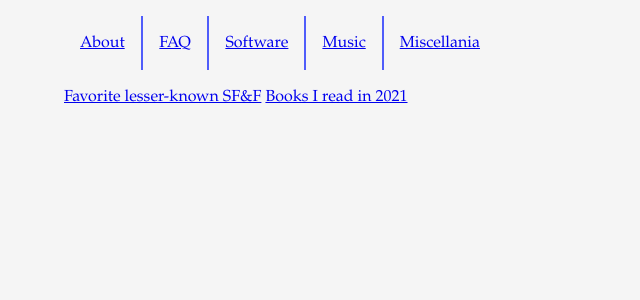
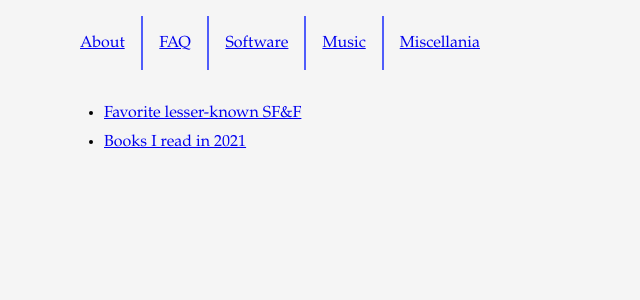
Before and after one commit to ForrestWeiswolf/forrestweiswolf.github.io, a Jekyll site: the page built from miscellania.html, in a window 1280 px wide. Shown: the top 300 px of the page, without its empty margins (0-640 px from the left). Built offline with Jekyll 4.4.1, drawn with Linux system fonts in a browser that asks for light colours.

Commit message:
Make Miscleania a list

```diff
--- a/miscellania.html
+++ b/miscellania.html
@@ -2,7 +2,11 @@
 layout: default
 title: Forrest Wolf - Miscelania
 ---
-<div>
-  <a href="./miscellania/lesser-known-sf-f.html">Favorite lesser-known SF&F</a>
-  <a href="./miscellania/books-2021.html">Books I read in 2021</a>
-</div>
+<ul>
+  <li>
+    <a href="./miscellania/lesser-known-sf-f.html">Favorite lesser-known SF&F</a>
+  </li>
+  <li>
+    <a href="./miscellania/books-2021.html">Books I read in 2021</a>
+  </li>
+</ul>
```
